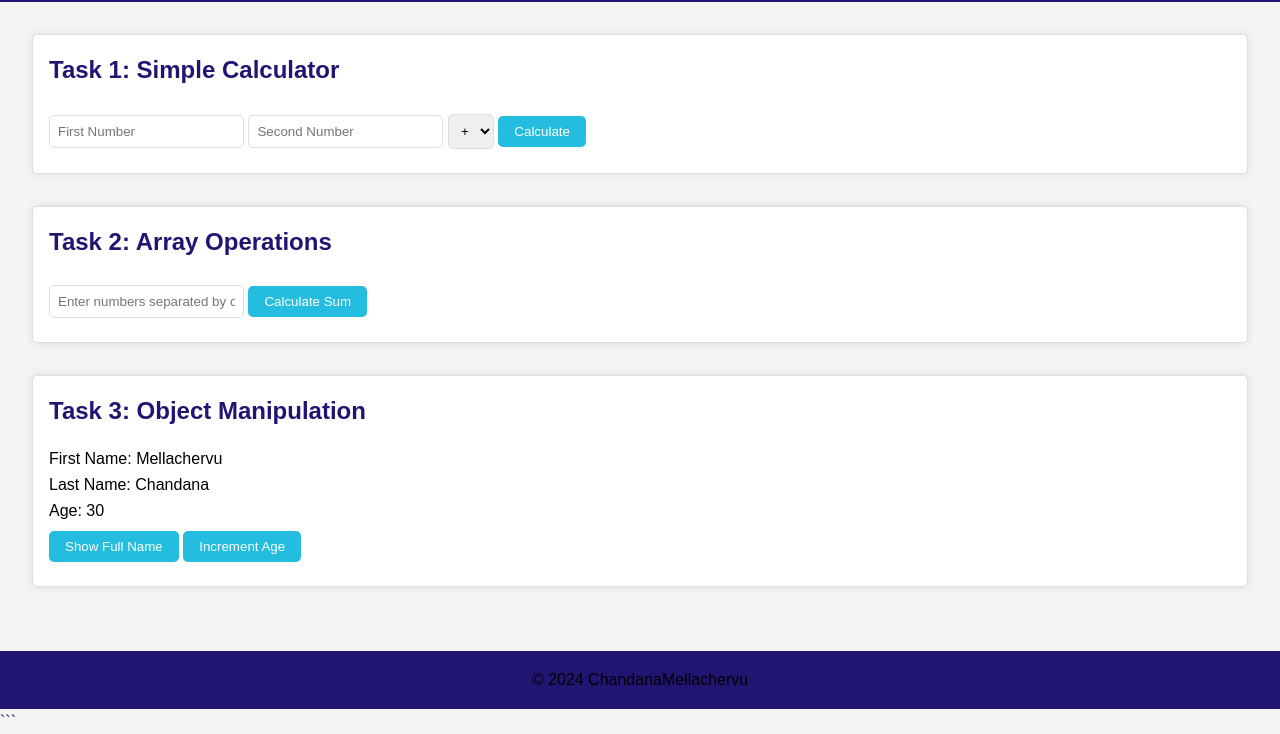
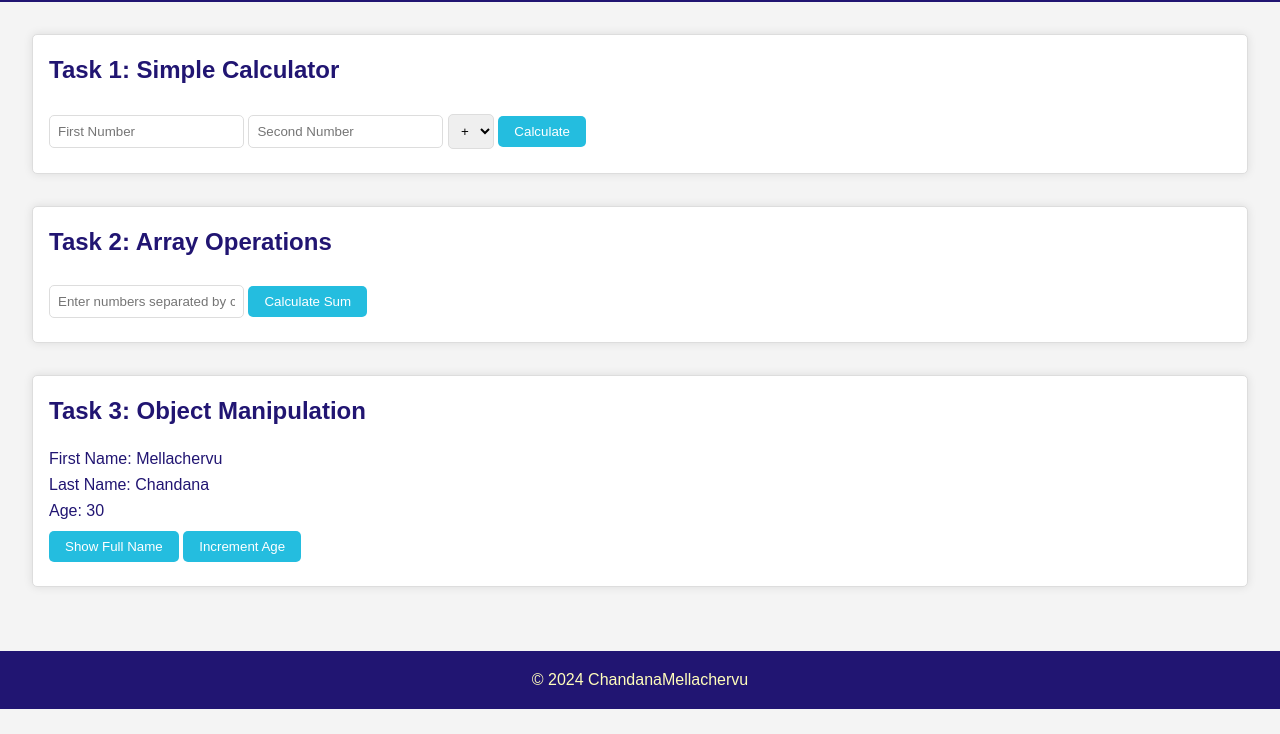
Before and after one commit to chandanaMellachervu/MSD-ASSIGNMENT03, a plain HTML site: page index.html in a window 1280 px wide. Shown: the part 81-815 px from the top of the page. Drawn offline with Linux system fonts and the light colour scheme.

Commit message:
Update index.html

````diff
--- a/index.html
+++ b/index.html
@@ -11,7 +11,7 @@
             padding: 0;
             box-sizing: border-box;
         }
-      p{
+      dem{
         color:black;
       }
         body {
@@ -131,8 +131,8 @@
 
             <section id="object-manipulation">
                 <h2>Task 3: Object Manipulation</h2>
-                <p>First Name: <span id="firstName">Mellachervu</span></p>
-                <p>Last Name: <span id="lastName">Chandana</span></p>
+                <p id="dem">First Name: <span id="firstName">Mellachervu</span></p>
+                <p id="dem">Last Name: <span id="lastName">Chandana</span></p>
                 <p>Age: <span id="age">30</span></p>
                 <form id="objectManipulationForm" onsubmit="return false;">
                     <button type="button" onclick="showFullName()">Show Full Name</button>
@@ -209,4 +209,3 @@
     </script>
 </body>
 </html>
-```
````
